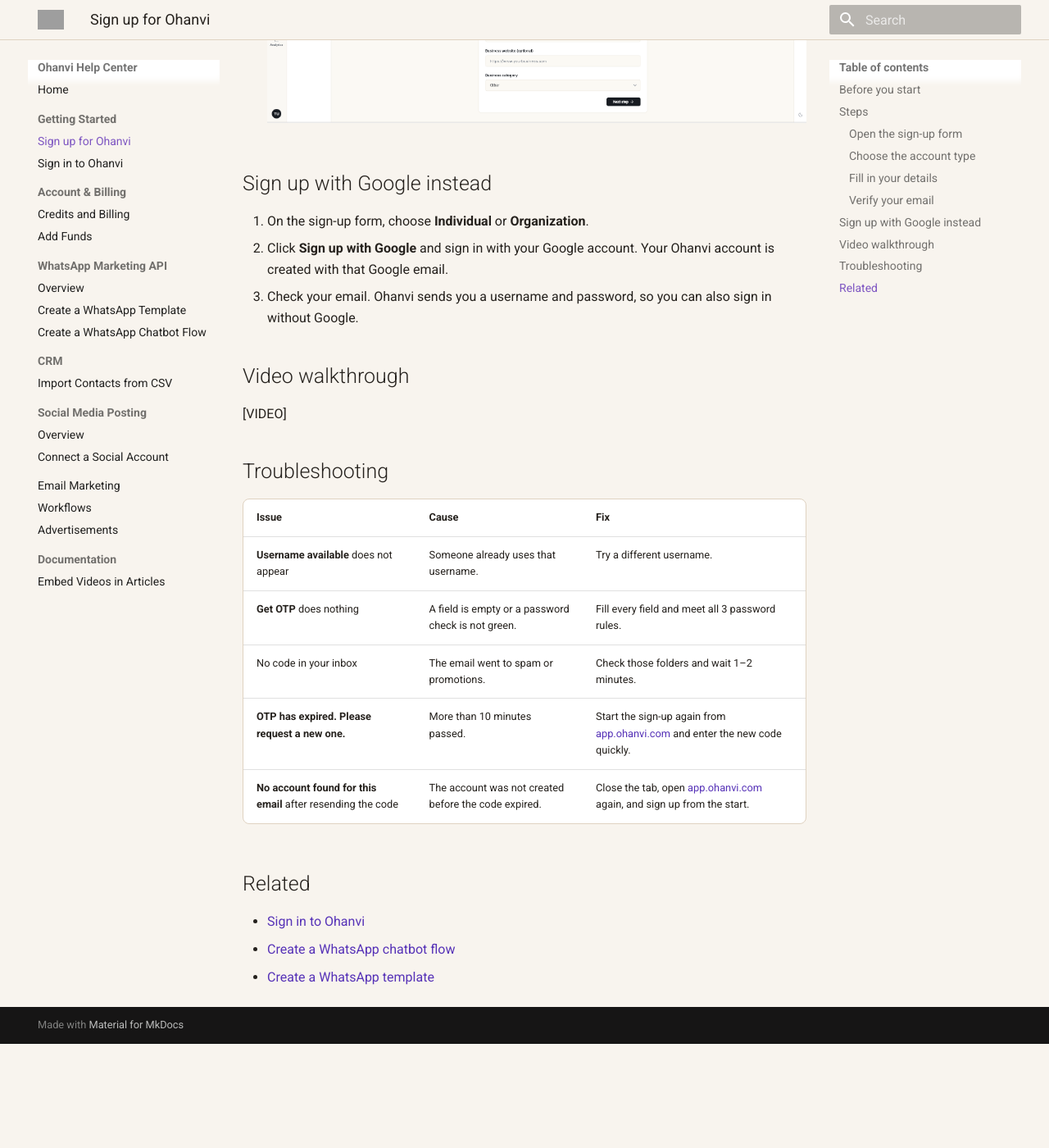
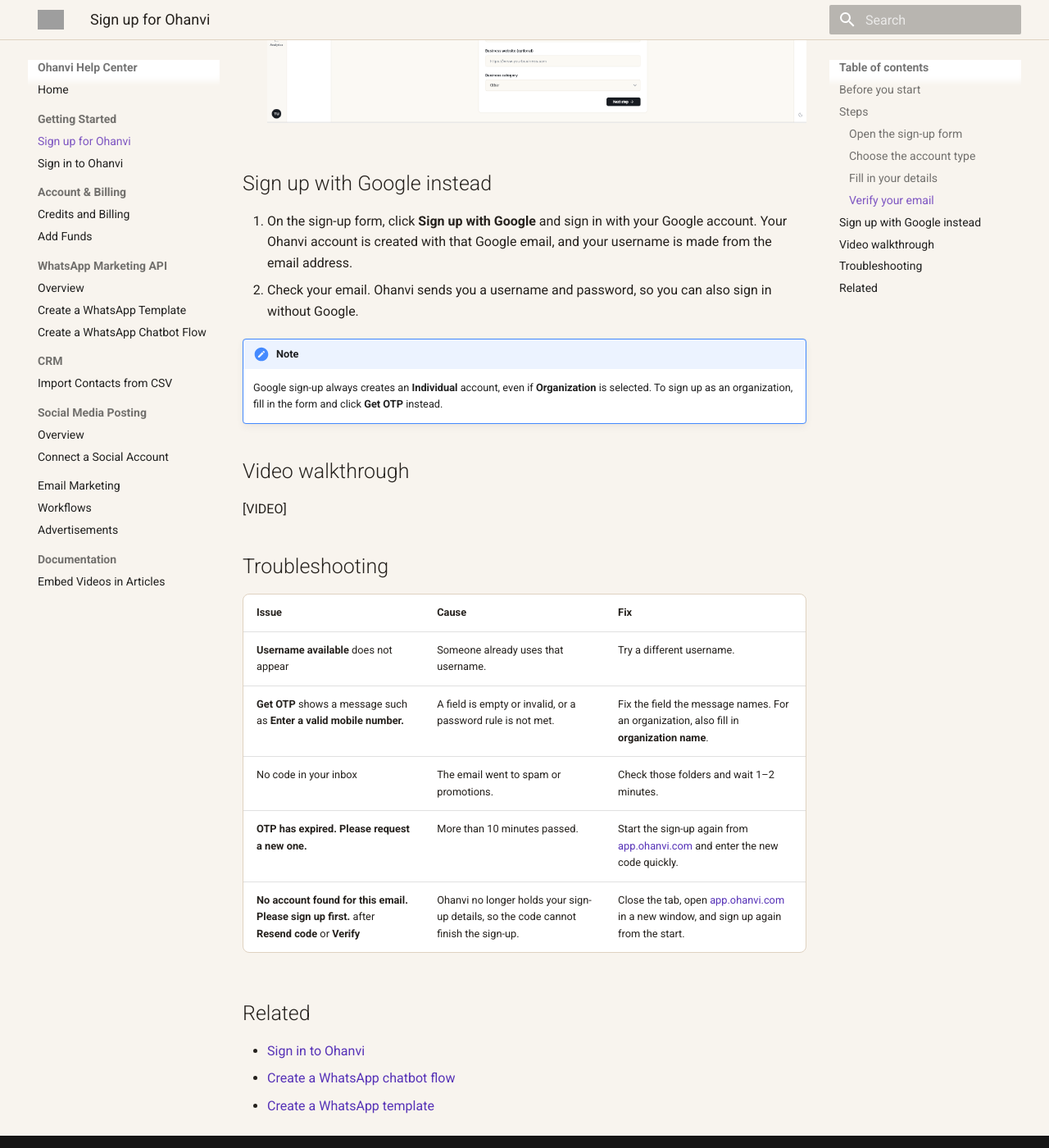
Before and after one commit to Ohanvi/ohanvi.github.io, an MkDocs documentation site: the page built from docs/sign-up.md, in a window 1280 px wide and 1400 px high, scrolled down 3672 px. Shown: the whole window at 82% size. Built offline with MkDocs 1.6.1 and Material for MkDocs 9.7.7, drawn with Linux system fonts in a browser that asks for light colours; before the commit the page ends 4945 px from its top, so only the background shows below that; some of the changed text lies outside the part shown; grey boxes are pictures that could not be loaded.

Commit message:
docs: fix labels and facts found by checking the docs against the app
- Sign in: change password from My Account, not Settings; Use a
  different email after Send code
- Sign up: Get OTP names the invalid field; Google sign-up always makes
  an Individual account; clearer 'No account found' row
- Add funds: web-only payment, IGST for other-state GSTIN, Pay button
  shows the total
- Credits: what Export CSV downloads, when 'running low' shows, what
  the invoice cards list

Co-Authored-By: Claude Opus 5.5 (1M context) <noreply@anthropic.com>

```diff
--- a/docs/sign-up.md
+++ b/docs/sign-up.md
@@ -66,9 +66,11 @@ Create your Ohanvi account in two steps: fill in your details, then verify your
 
 ## Sign up with Google instead
 
-1. On the sign-up form, choose **Individual** or **Organization**.
-2. Click **Sign up with Google** and sign in with your Google account. Your Ohanvi account is created with that Google email.
-3. Check your email. Ohanvi sends you a username and password, so you can also sign in without Google.
+1. On the sign-up form, click **Sign up with Google** and sign in with your Google account. Your Ohanvi account is created with that Google email, and your username is made from the email address.
+2. Check your email. Ohanvi sends you a username and password, so you can also sign in without Google.
+
+!!! note
+    Google sign-up always creates an **Individual** account, even if **Organization** is selected. To sign up as an organization, fill in the form and click **Get OTP** instead.
 
 ## Video walkthrough
 
@@ -79,10 +81,10 @@ Create your Ohanvi account in two steps: fill in your details, then verify your
 | Issue | Cause | Fix |
 | --- | --- | --- |
 | **Username available** does not appear | Someone already uses that username. | Try a different username. |
-| **Get OTP** does nothing | A field is empty or a password check is not green. | Fill every field and meet all 3 password rules. |
+| **Get OTP** shows a message such as **Enter a valid mobile number.** | A field is empty or invalid, or a password rule is not met. | Fix the field the message names. For an organization, also fill in **organization name**. |
 | No code in your inbox | The email went to spam or promotions. | Check those folders and wait 1–2 minutes. |
 | **OTP has expired. Please request a new one.** | More than 10 minutes passed. | Start the sign-up again from [app.ohanvi.com](https://app.ohanvi.com) and enter the new code quickly. |
-| **No account found for this email** after resending the code | The account was not created before the code expired. | Close the tab, open [app.ohanvi.com](https://app.ohanvi.com) again, and sign up from the start. |
+| **No account found for this email. Please sign up first.** after **Resend code** or **Verify** | Ohanvi no longer holds your sign-up details, so the code cannot finish the sign-up. | Close the tab, open [app.ohanvi.com](https://app.ohanvi.com) in a new window, and sign up again from the start. |
 
 ## Related
 
```
Also changed, not shown: other parts of docs/sign-up.md (+1 -1 lines), docs/add-funds.md (+5 -1 lines), docs/credits-and-billing.md (+4 -4 lines), docs/sign-in.md (+2 -2 lines).
